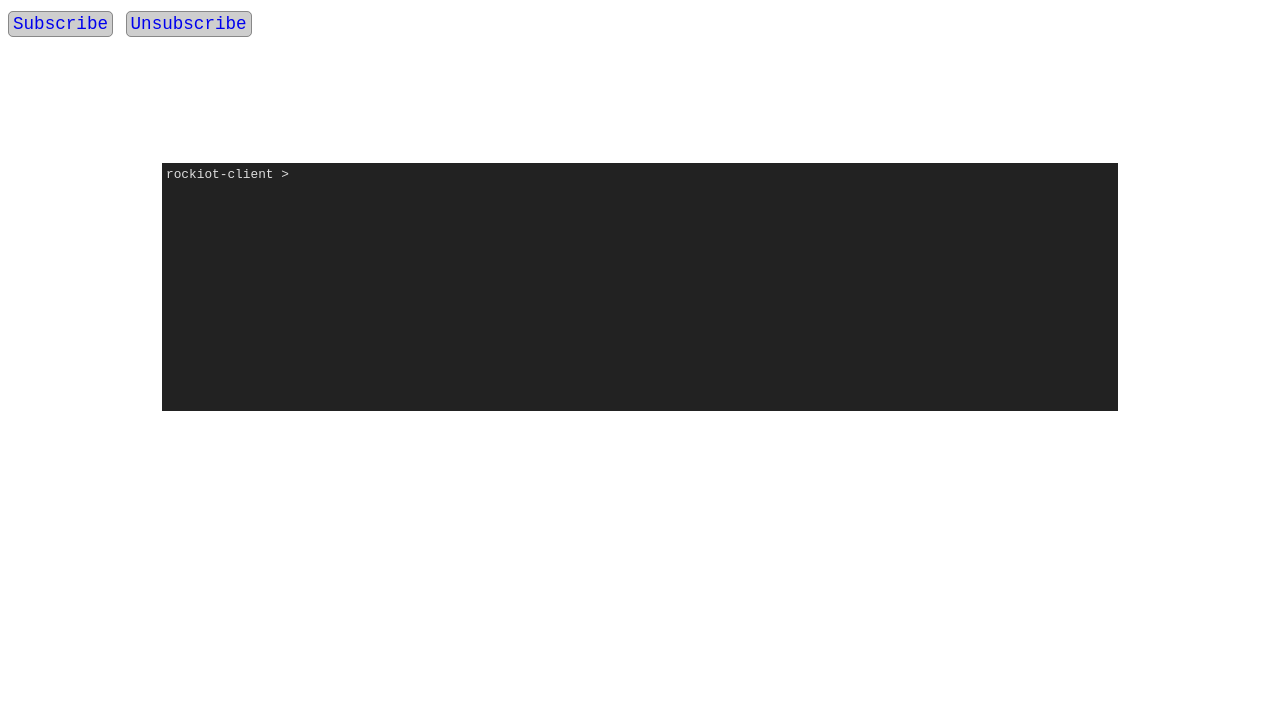
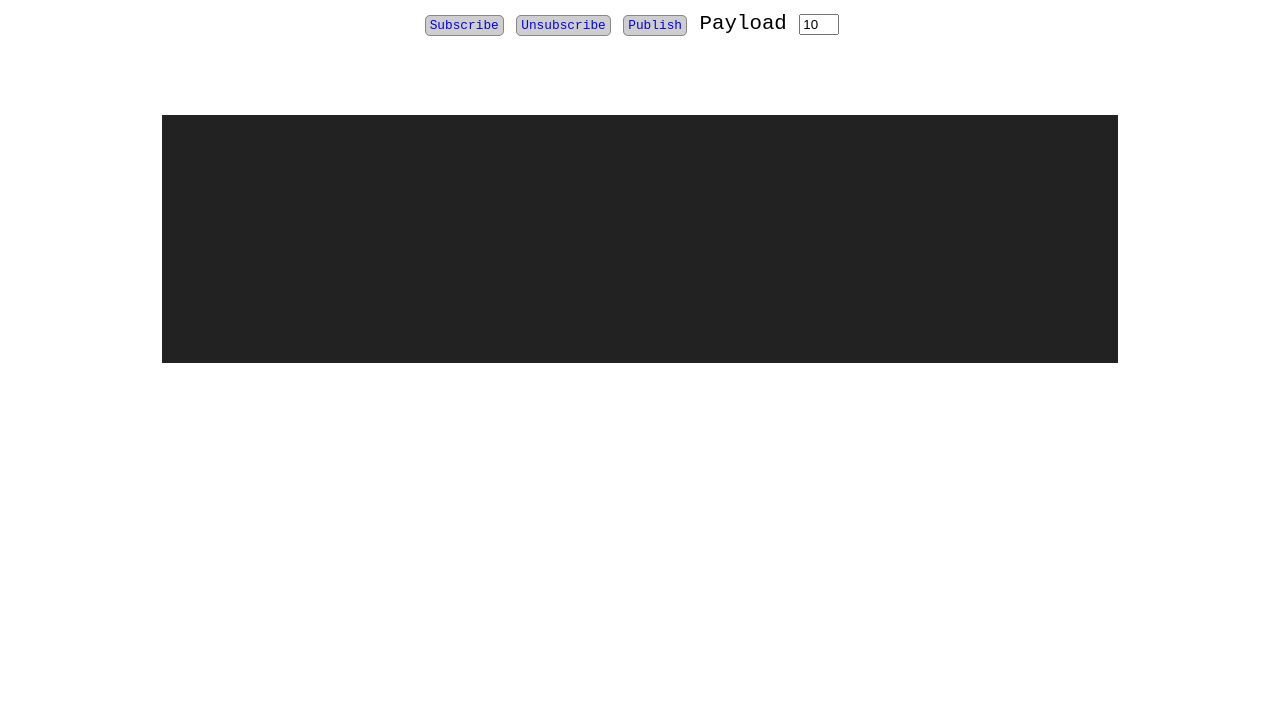
Before and after one commit to swina/rockiot-client, a website: page build/index.html in a window 1280 px wide. Shown: the part 91-800 px from the top of the page. Drawn offline with Linux system fonts and the light colour scheme.

Commit message:
Added publish function to demo

```diff
--- a/build/index.html
+++ b/build/index.html
@@ -9,21 +9,22 @@
         <h1>rockiot-client demo</h1>
         <a href="javascript:void(0)" class="hide" onclick="subscribeDevice()">Subscribe</a>
         <a href="javascript:void(0)" class="hide" onclick="unsubscribeDevice()">Unsubscribe</a>
+
+        <a href="javascript:void(0)" class="hide" onclick="publishDevice()">Publish</a> Payload <input type="text" id="payloadValue" value="10" style="width:2rem;margin-right:1rem;">
         <h3 id="payload"></h3>
-        <div id="response" class="bar">
-          <div class="progress"></div>
-        </div>
+
         <div id="client-response">
-          rockiot-client ><br>
+
         </div>
     </body>
     <style>
         body {
             font-family: monospace;
             font-size:1.3rem;
+            text-align:center;
         }
         h3 { font-size: 5rem; color: crimson; }
-        a { background:#cecece; border-radius:5px; border:1px solid #888; padding-top:2px; padding-bottom:2px ; padding-right:4px; padding-left:4px;text-decoration:none;outline:none; font-size:1.1rem; }
+        a { background:#cecece; border-radius:5px; border:1px solid #888; padding-top:2px; padding-bottom:2px ; padding-right:4px; padding-left:4px;text-decoration:none;outline:none; font-size:.8rem; }
         a:hover {
             background: #333; color:white;
         }
@@ -55,6 +56,7 @@
     </style>
   <script>
     var codeEl = document.getElementById('client-response')
+    var payloadEl = document.getElementById('payloadValue')
     //create rockiot client (websocket)
     //@url : rockiot-api URL
     //@login: rockiot-api login info { user: username , password: password , strategy: strategy }
@@ -73,7 +75,7 @@
       codeEl.innerText += 'Access Token > ' + String(client.apiClient.accessToken) + '\n'
       client.api.service('mqtt/realtime').on('payload', (payload) => {
         document.getElementById('payload').innerText = parseFloat(payload.msg).toFixed(2);
-        document.querySelector('.progress').style = 'background:#ff000070;width:' + payload.msg + "%;";
+        //document.querySelector('.progress').style = 'background:#ff000070;width:' + payload.msg + "%;";
         codeEl.innerText += JSON.stringify(payload) +'\n'
         console.log ( 'payload=>' , payload )
       })
@@ -109,6 +111,19 @@
       })
     }
 
+    function publishDevice(){
+      rockiot.topic('publish', {
+        url: 'http://test.mosquitto.org',
+        port: '1883',
+        topic: 'rockiot/garden/outside',
+        name: 'Home Garden',
+        payload: payloadEl.value
+      }).then(resp=>{
+        codeEl.innerText += JSON.stringify(resp)+'\n'
+        console.log ( resp )
+      })
+    }
+
 
 
     </script>
```
Also changed, not shown: 1 other file.
